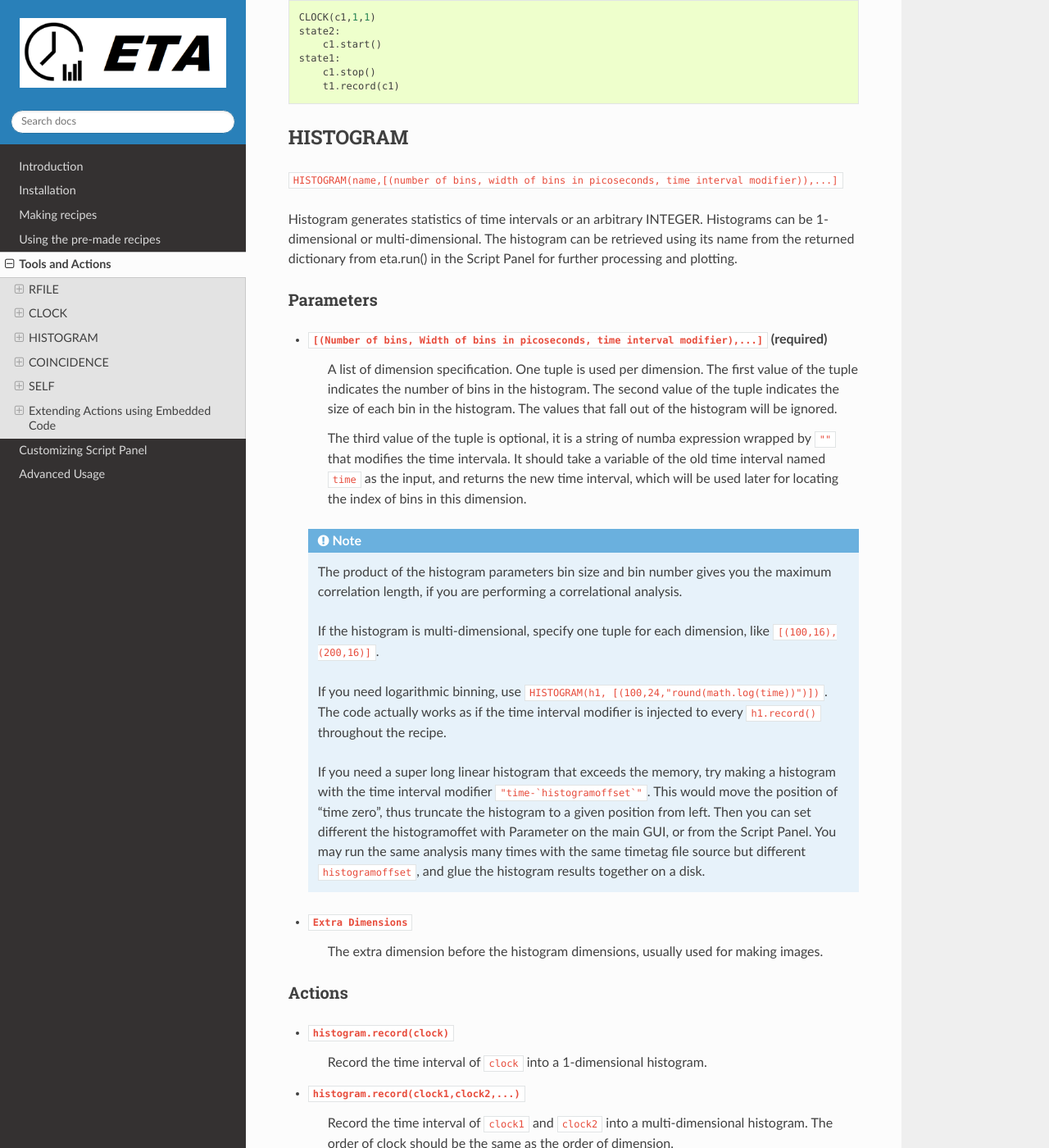
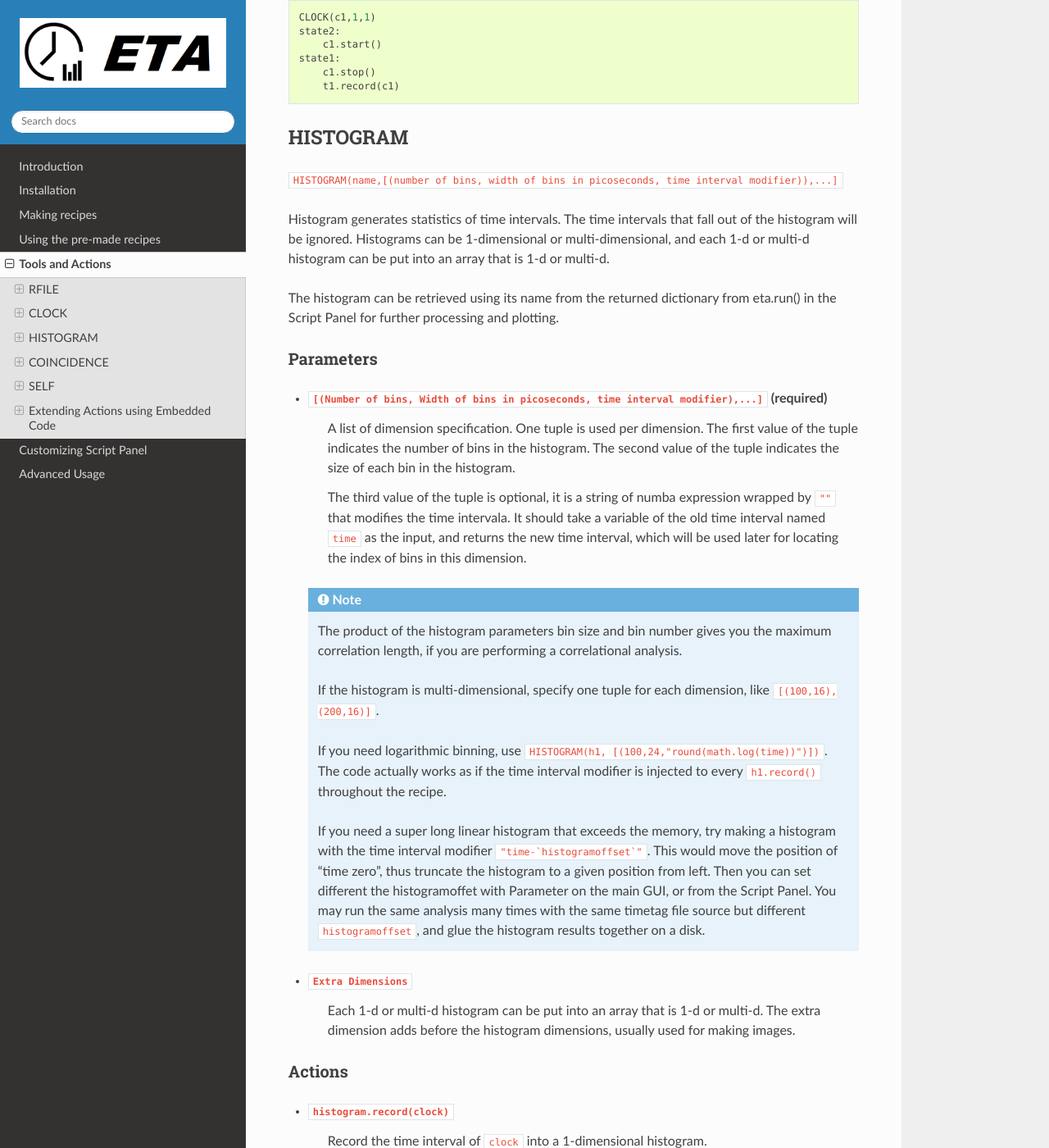
Before and after one commit to timetag/timetag.github.io, a Sphinx documentation site: the page built from docs/actions.rst, in a window 1280 px wide and 1400 px high, scrolled down 3354 px. Shown: the whole window at 82% size. Built offline with Sphinx 7.4.7 and the Read the Docs theme 2.0.0, drawn with Linux system fonts in a browser that asks for light colours.

Commit message:
Update actions.rst

```diff
--- a/docs/actions.rst
+++ b/docs/actions.rst
@@ -112,14 +112,17 @@ HISTOGRAM
 ------------------------------
 ``HISTOGRAM(name,[(number of bins, width of bins in picoseconds, time interval modifier)),...]``
 
-Histogram generates statistics of time intervals or an arbitrary INTEGER. Histograms can be 1-dimensional or multi-dimensional.
+Histogram generates statistics of time intervals. The time intervals that fall out of the histogram will be ignored.  Histograms can be 1-dimensional or multi-dimensional, and each 1-d or multi-d histogram can be put into an array that is 1-d or multi-d.
+
 The histogram can be retrieved using its name from the returned dictionary from eta.run() in the Script Panel for further processing and plotting.
+
+
 
 Parameters
 ......
 
 - ``[(Number of bins, Width of bins in picoseconds, time interval modifier),...]`` (required)
-    A list of dimension specification. One tuple is used per dimension. The first value of the tuple indicates the number of bins in the histogram. The second value of the tuple indicates the size of each bin in the histogram. The values that fall out of the histogram will be ignored.
+    A list of dimension specification. One tuple is used per dimension. The first value of the tuple indicates the number of bins in the histogram. The second value of the tuple indicates the size of each bin in the histogram.
 
     The third value of the tuple is optional, it is a string of numba expression wrapped by ``""`` that modifies the time intervala. It should take a variable of the old time interval named ``time`` as the input, and returns the new time interval, which will be used later for locating the index of bins in this dimension.
 
@@ -133,7 +136,7 @@ Parameters
     If you need a super long linear histogram that exceeds the memory, try making a histogram with the time interval modifier ``"time-`histogramoffset`"``. This would move the position of "time zero", thus truncate the histogram to a given position from left.  Then you can set different the histogramoffet with Parameter on the main GUI, or from the Script Panel. You may run the same analysis many times with the same timetag file source but different ``histogramoffset``, and glue the histogram results together on a disk.
 
 - ``Extra Dimensions``
-    The extra dimension before the histogram dimensions, usually used for making images.
+    Each 1-d or multi-d histogram can be put into an array that is 1-d or multi-d. The extra dimension adds before the histogram dimensions, usually used for making images.
 
 Actions
 ......
```
